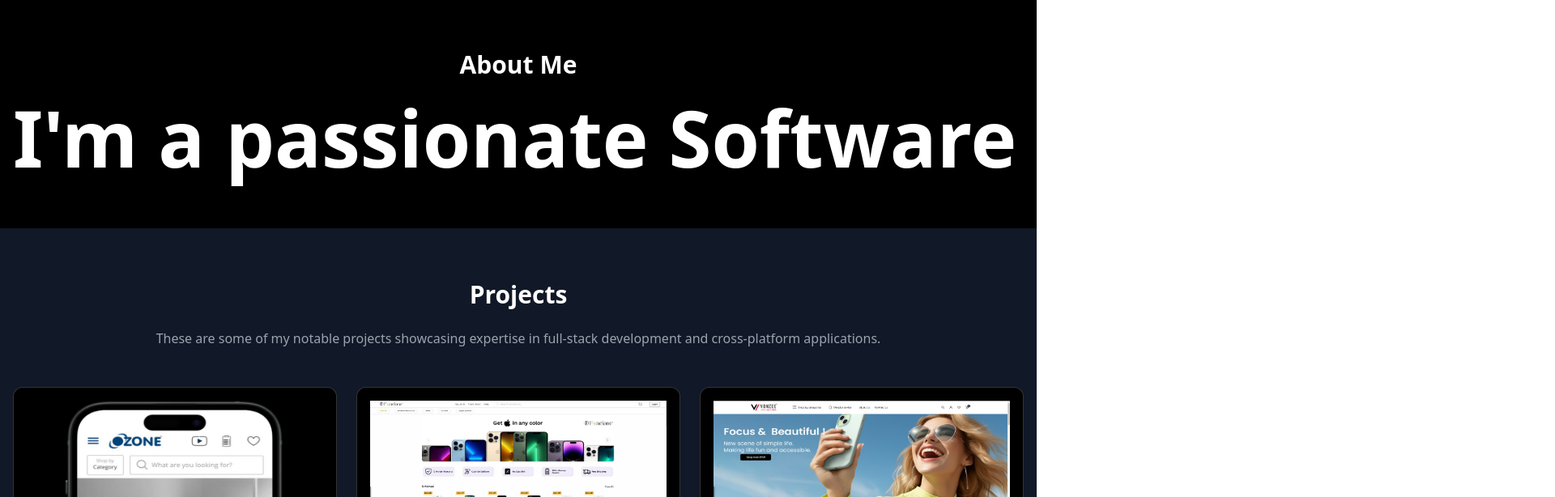
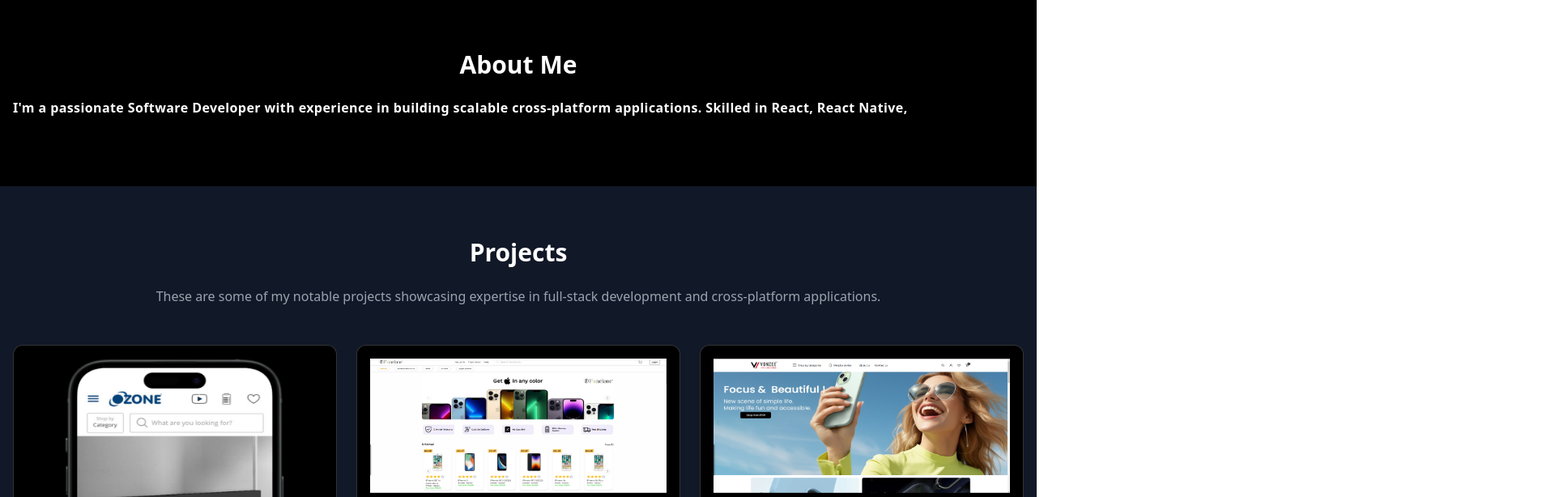
Before and after one commit to Anirudh596/anirudholiyan, a Next.js app: page / in a window 1280 px wide. Shown: the part 802-1416 px from the top of the page at 81% size, 1920 px wide, since content can reach past the window. Built offline with nearby package versions, Linux system fonts and the light colour scheme.

Commit message:
"Update text styling in TextGenerateEffect component"

```diff
--- a/components/ui/text-generate-effect.tsx
+++ b/components/ui/text-generate-effect.tsx
@@ -53,8 +53,8 @@ export const TextGenerateEffect = ({
   return (
     <div className={cn("font-bold", className)}>
       <div className="mt-4">
-        <div className="text-lg sm:text-lg md:text-xl lg:text:5xl xl:text-8xl font-bold whitespace-nowrap">
-          {renderWords()}{" "}
+        <div className=" text-white  text-md leading-snug tracking-wide">
+          {renderWords()}
         </div>
       </div>
     </div>
```
